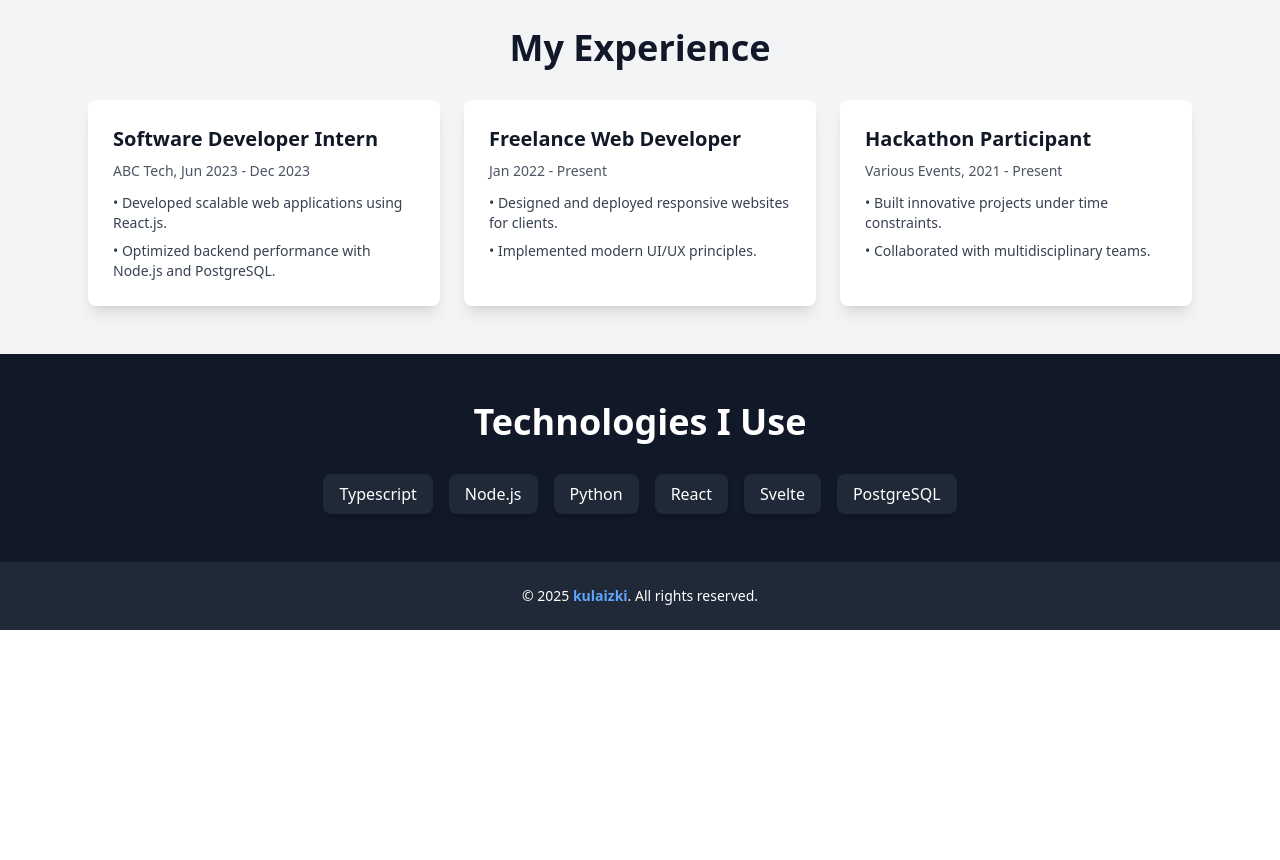
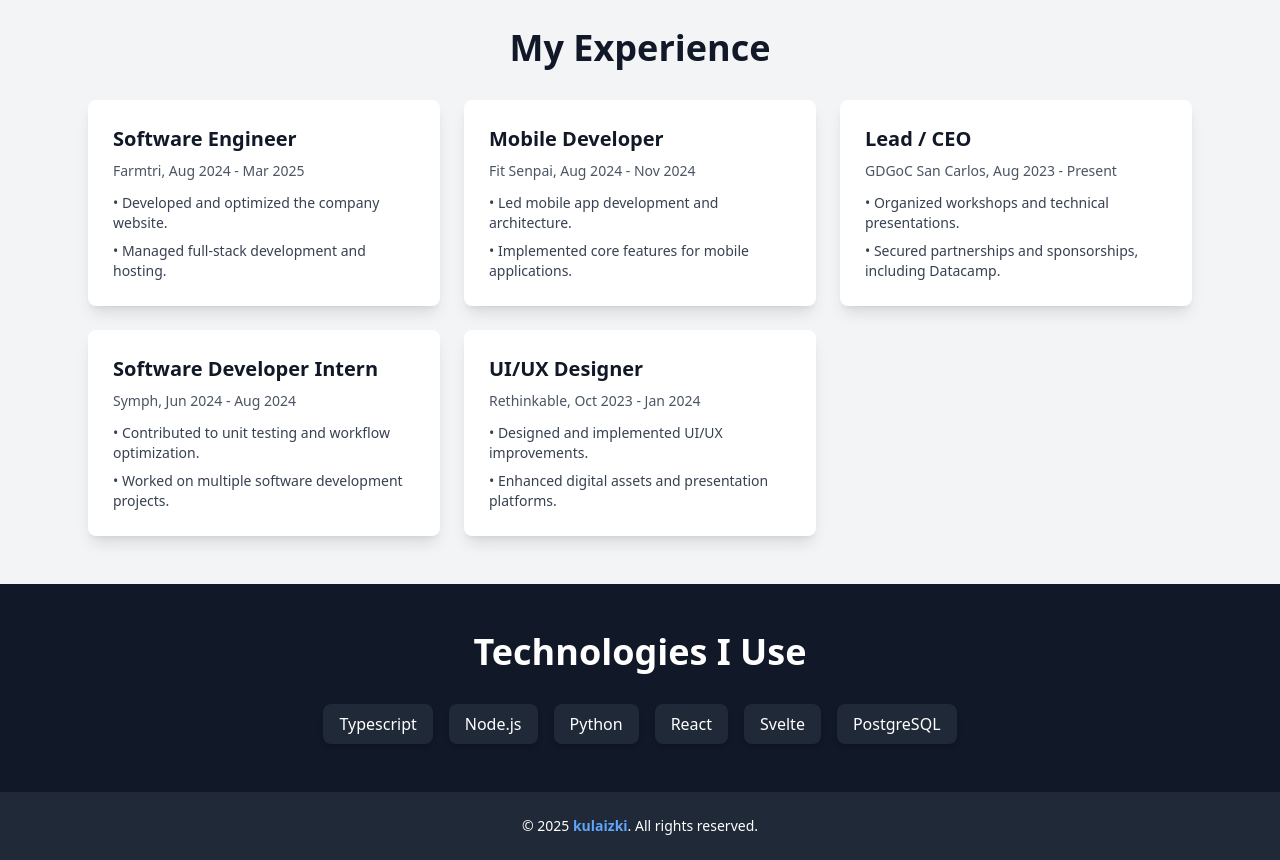
Before and after one commit to kulaizki/portfolio, a SvelteKit app: page / in a window 1280 px wide. Shown: the part 820-1680 px from the top of the page. Before the commit the page ends 1450 px from the top, so only its background shows below. Built offline with nearby package versions, Linux system fonts and the light colour scheme.

Commit message:
feat: add actual job experiences

```diff
--- a/src/routes/+page.svelte
+++ b/src/routes/+page.svelte
@@ -30,27 +30,43 @@
     <h2 class="text-3xl md:text-4xl font-bold text-center mb-8">My Experience</h2>
     <div class="grid grid-cols-1 sm:grid-cols-2 lg:grid-cols-3 gap-6">
       <div class="p-6 bg-white rounded-lg shadow-lg border border-transparent hover:border-blue-500 hover:shadow-xl transition-all duration-300">
-        <h3 class="text-xl font-semibold">Software Developer Intern</h3>
-        <p class="text-sm text-gray-600 mt-2">ABC Tech, Jun 2023 - Dec 2023</p>
+        <h3 class="text-xl font-semibold">Software Engineer</h3>
+        <p class="text-sm text-gray-600 mt-2">Farmtri, Aug 2024 - Mar 2025</p>
         <ul class="mt-3 space-y-2 text-gray-700 text-sm">
-          <li>• Developed scalable web applications using React.js.</li>
-          <li>• Optimized backend performance with Node.js and PostgreSQL.</li>
+          <li>• Developed and optimized the company website.</li>
+          <li>• Managed full-stack development and hosting.</li>
         </ul>
       </div>
       <div class="p-6 bg-white rounded-lg shadow-lg border border-transparent hover:border-blue-500 hover:shadow-xl transition-all duration-300">
-        <h3 class="text-xl font-semibold">Freelance Web Developer</h3>
-        <p class="text-sm text-gray-600 mt-2">Jan 2022 - Present</p>
+        <h3 class="text-xl font-semibold">Mobile Developer</h3>
+        <p class="text-sm text-gray-600 mt-2">Fit Senpai, Aug 2024 - Nov 2024</p>
         <ul class="mt-3 space-y-2 text-gray-700 text-sm">
-          <li>• Designed and deployed responsive websites for clients.</li>
-          <li>• Implemented modern UI/UX principles.</li>
+          <li>• Led mobile app development and architecture.</li>
+          <li>• Implemented core features for mobile applications.</li>
         </ul>
       </div>
       <div class="p-6 bg-white rounded-lg shadow-lg border border-transparent hover:border-blue-500 hover:shadow-xl transition-all duration-300">
-        <h3 class="text-xl font-semibold">Hackathon Participant</h3>
-        <p class="text-sm text-gray-600 mt-2">Various Events, 2021 - Present</p>
+        <h3 class="text-xl font-semibold">Lead / CEO</h3>
+        <p class="text-sm text-gray-600 mt-2">GDGoC San Carlos, Aug 2023 - Present</p>
         <ul class="mt-3 space-y-2 text-gray-700 text-sm">
-          <li>• Built innovative projects under time constraints.</li>
-          <li>• Collaborated with multidisciplinary teams.</li>
+          <li>• Organized workshops and technical presentations.</li>
+          <li>• Secured partnerships and sponsorships, including Datacamp.</li>
+        </ul>
+      </div>
+      <div class="p-6 bg-white rounded-lg shadow-lg border border-transparent hover:border-blue-500 hover:shadow-xl transition-all duration-300">
+        <h3 class="text-xl font-semibold">Software Developer Intern</h3>
+        <p class="text-sm text-gray-600 mt-2">Symph, Jun 2024 - Aug 2024</p>
+        <ul class="mt-3 space-y-2 text-gray-700 text-sm">
+          <li>• Contributed to unit testing and workflow optimization.</li>
+          <li>• Worked on multiple software development projects.</li>
+        </ul>
+      </div>
+      <div class="p-6 bg-white rounded-lg shadow-lg border border-transparent hover:border-blue-500 hover:shadow-xl transition-all duration-300">
+        <h3 class="text-xl font-semibold">UI/UX Designer</h3>
+        <p class="text-sm text-gray-600 mt-2">Rethinkable, Oct 2023 - Jan 2024</p>
+        <ul class="mt-3 space-y-2 text-gray-700 text-sm">
+          <li>• Designed and implemented UI/UX improvements.</li>
+          <li>• Enhanced digital assets and presentation platforms.</li>
         </ul>
       </div>
     </div>
```
